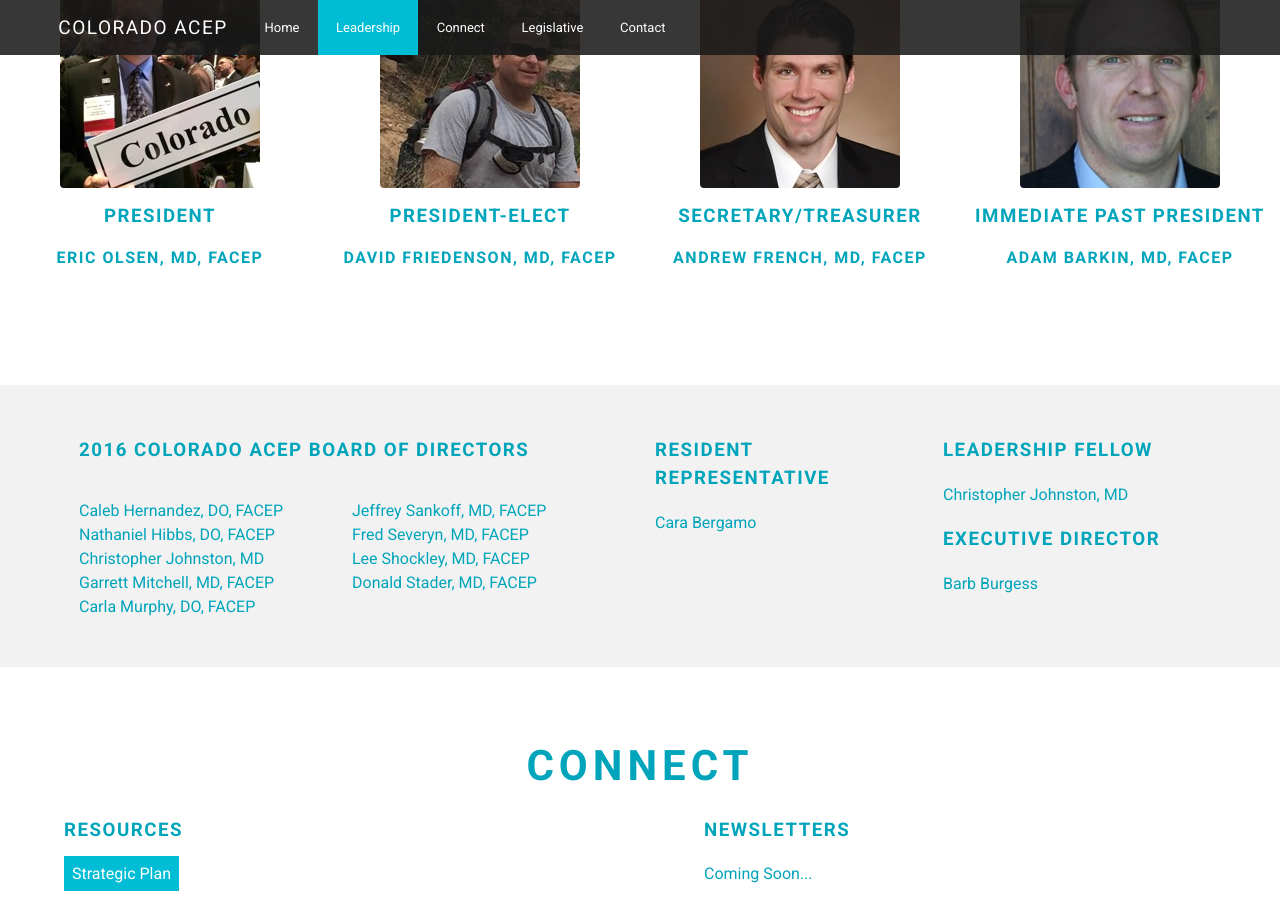
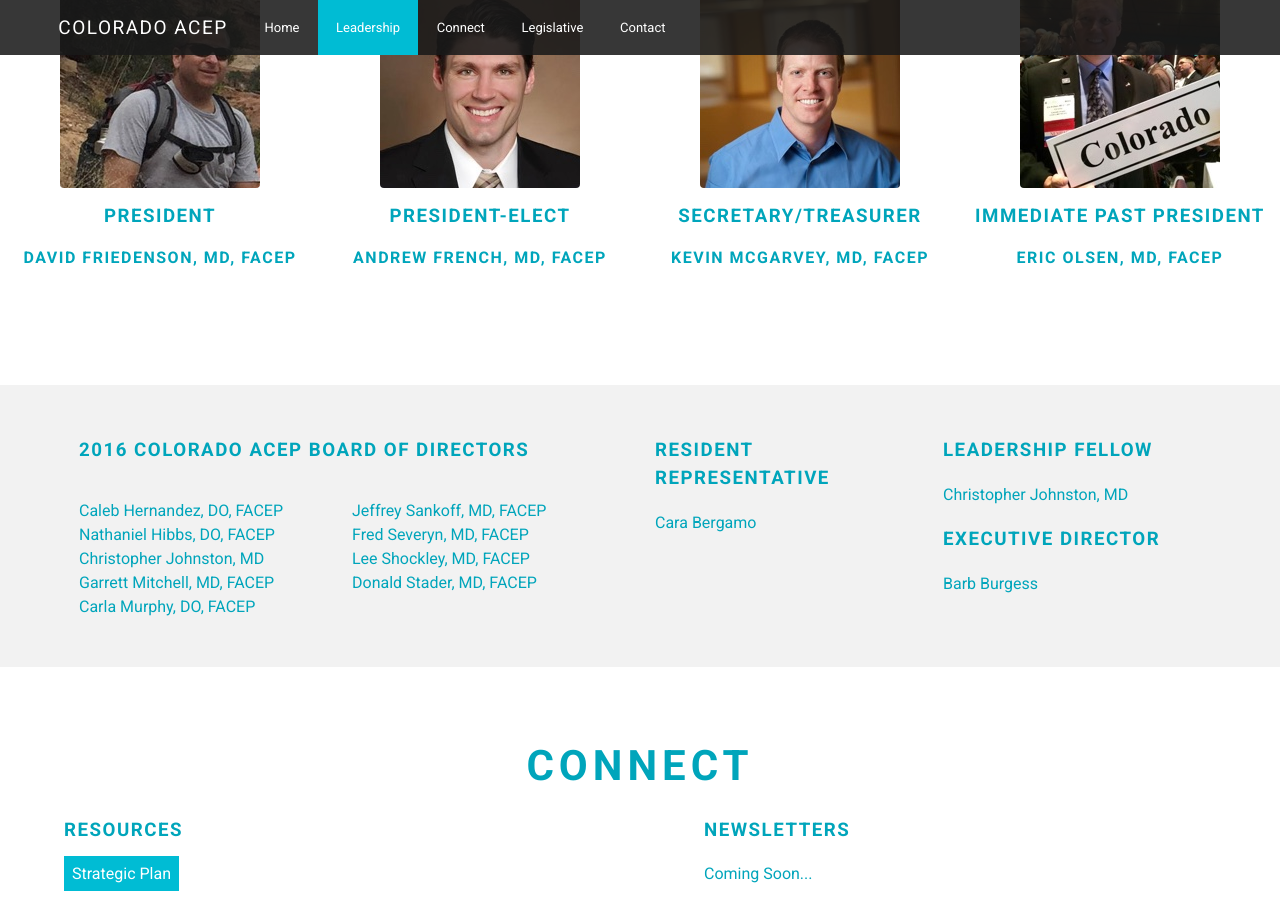
Before and after one commit to pebutler3/coacep, a Jekyll site: the page built from index.html, in a window 1280 px wide and 900 px high, scrolled down 1624 px. Built offline with Jekyll 4.4.1, drawn with Linux system fonts in a browser that asks for light colours.

Commit message:
updated leadership panel // added McGarvey img as well

```diff
--- a/_includes/leadership.html
+++ b/_includes/leadership.html
@@ -2,24 +2,24 @@
   <h2>Leadership</h2>
   <section class="main-leadership">
     <div>
-      <img src="docs/leadership/olsen.jpg" alt="Eric Olsen, MD, FACEP">
+      <img src="docs/leadership/friedenson.jpg" alt="David Friedenson, MD, FACEP">
       <h3>President</h3>
-      <h4>Eric Olsen, MD, FACEP</h4>
-    </div>
-    <div>
-      <img src="docs/leadership/friedenson.jpg" alt="David Friedenson, MD, FACEP">
-      <h3>President-Elect</h3>
       <h4>David Friedenson, MD, FACEP</h4>
     </div>
     <div>
       <img src="docs/leadership/french.jpg" alt="Andrew French, MD, FACEP">
-      <h3>Secretary/Treasurer</h3>
+      <h3>President-Elect</h3>
       <h4>Andrew French, MD, FACEP</h4>
     </div>
     <div>
-      <img src="docs/leadership/barkin.jpg" alt="Adam Barkin, MD, FACEP">
+      <img src="docs/leadership/mcgarvey.jpg" alt="Kevin McGarvey, MD, MBA FACEP">
+      <h3>Secretary/Treasurer</h3>
+      <h4>Kevin McGarvey, MD, FACEP</h4>
+    </div>
+    <div>
+      <img src="docs/leadership/olsen.jpg" alt="Eric Olsen, MD, FACEP">
       <h3>Immediate Past President</h3>
-      <h4>Adam Barkin, MD, FACEP</h4>
+      <h4>Eric Olsen, MD, FACEP</h4>
     </div>
   </section>
 </article>
```
Also changed, not shown: docs/leadership/mcgarvey.jpg (added).
